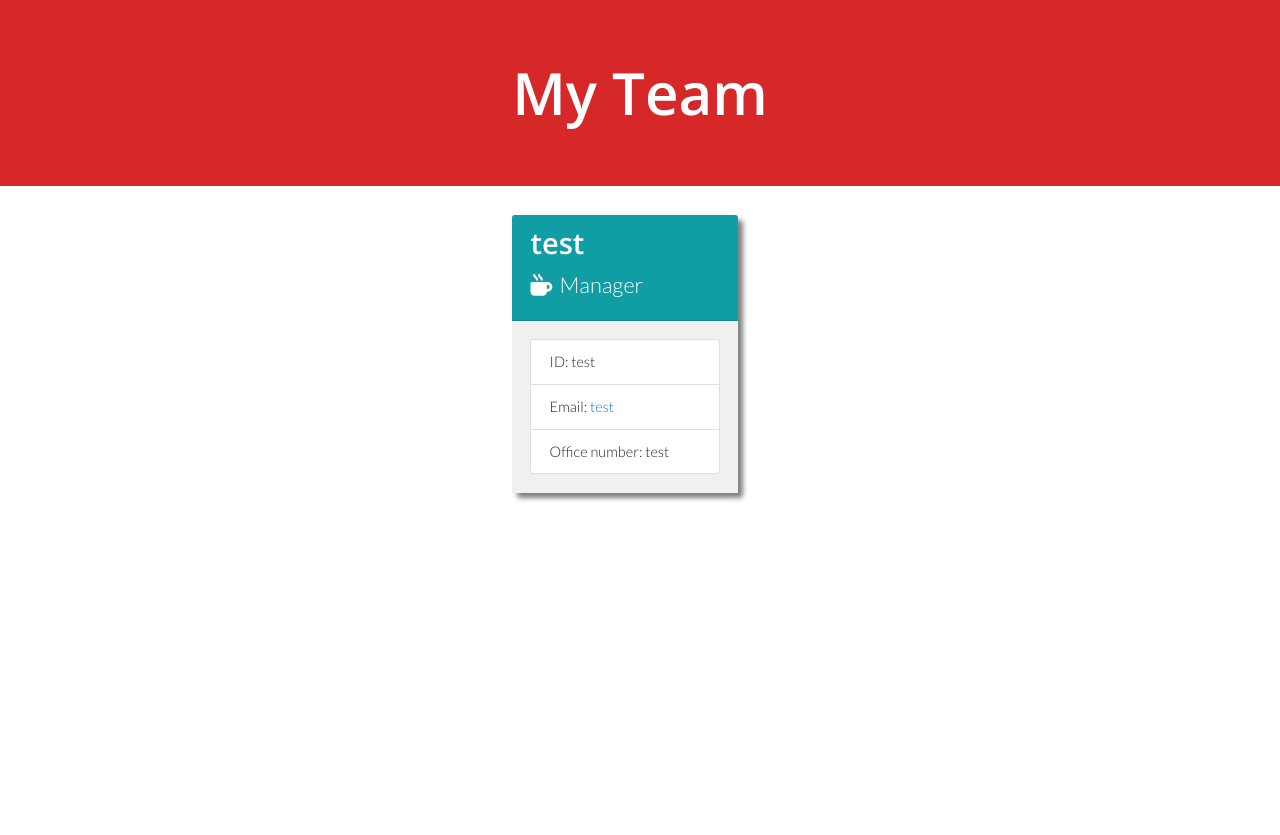
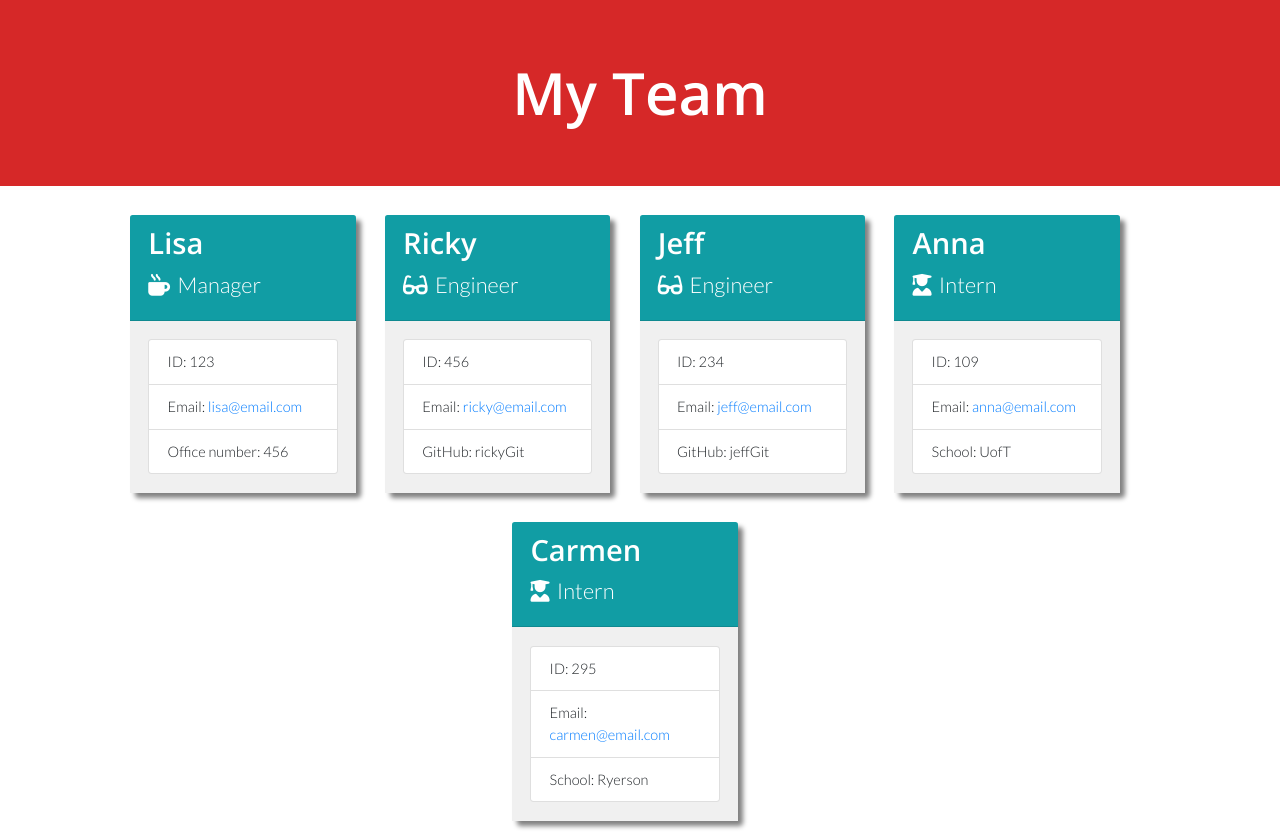
Before and after one commit to lisahuele/team-profile-generator, a website: page output/teamgenerator.html in a window 1280 px wide. Before the commit the page ends 800 px from the top, so only its background shows below. Drawn offline with nearby package versions, Linux system fonts and the light colour scheme.

```diff
--- a/output/teamgenerator.html
+++ b/output/teamgenerator.html
@@ -28,14 +28,70 @@
 
             <div class="card employee-card">
                 <div class="card-header text-white">
-                    <h2 class="card-title">test</h2>
+                    <h2 class="card-title">Lisa</h2>
                     <h3 class="card-title"><i class="fas fa-mug-hot mr-2"></i>Manager</h3>
                 </div>
                 <div class="card-body">
                     <ul class="list-group">
-                        <li class="list-group-item">ID: test</li>
-                        <li class="list-group-item">Email: <a href="mailto:test">test</a></li>
-                        <li class="list-group-item">Office number: test</li>
+                        <li class="list-group-item">ID: 123</li>
+                        <li class="list-group-item">Email: <a href="mailto:lisa@email.com">lisa@email.com</a></li>
+                        <li class="list-group-item">Office number: 456</li>
+                    </ul>
+                </div>
+            </div>
+
+            <div class="card employee-card">
+                <div class="card-header text-white">
+                    <h2 class="card-title">Ricky</h2>
+                    <h3 class="card-title"><i class="fas fa-glasses mr-2"></i>Engineer</h3>
+                </div>
+                <div class="card-body">
+                    <ul class="list-group">
+                        <li class="list-group-item">ID: 456</li>
+                        <li class="list-group-item">Email: <a href="mailto:ricky@email.com">ricky@email.com</a></li>
+                        <li class="list-group-item">GitHub: rickyGit</li>
+                    </ul>
+                </div>
+            </div>
+
+            <div class="card employee-card">
+                <div class="card-header text-white">
+                    <h2 class="card-title">Jeff</h2>
+                    <h3 class="card-title"><i class="fas fa-glasses mr-2"></i>Engineer</h3>
+                </div>
+                <div class="card-body">
+                    <ul class="list-group">
+                        <li class="list-group-item">ID: 234</li>
+                        <li class="list-group-item">Email: <a href="mailto:jeff@email.com">jeff@email.com</a></li>
+                        <li class="list-group-item">GitHub: jeffGit</li>
+                    </ul>
+                </div>
+            </div>
+
+            <div class="card employee-card">
+                <div class="card-header text-white">
+                    <h2 class="card-title">Anna</h2>
+                    <h3 class="card-title"><i class="fas fa-user-graduate mr-2"></i></i>Intern</h3>
+                </div>
+                <div class="card-body">
+                    <ul class="list-group">
+                        <li class="list-group-item">ID: 109</li>
+                        <li class="list-group-item">Email: <a href="mailto:anna@email.com">anna@email.com</a></li>
+                        <li class="list-group-item">School: UofT</li>
+                    </ul>
+                </div>
+            </div>
+
+            <div class="card employee-card">
+                <div class="card-header text-white">
+                    <h2 class="card-title">Carmen</h2>
+                    <h3 class="card-title"><i class="fas fa-user-graduate mr-2"></i></i>Intern</h3>
+                </div>
+                <div class="card-body">
+                    <ul class="list-group">
+                        <li class="list-group-item">ID: 295</li>
+                        <li class="list-group-item">Email: <a href="mailto:carmen@email.com">carmen@email.com</a></li>
+                        <li class="list-group-item">School: Ryerson</li>
                     </ul>
                 </div>
             </div>
```
Also changed, not shown: README.md, demo/Mock-up.png (added), 2 other files.
